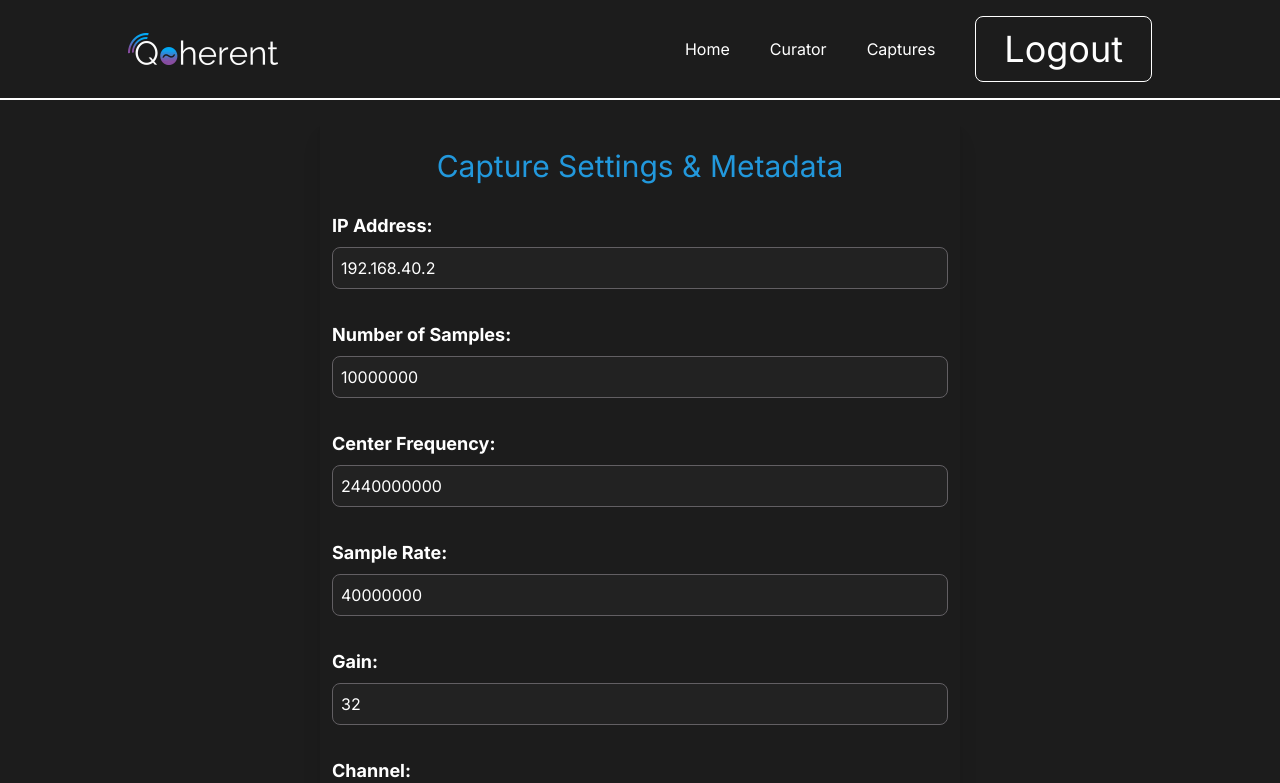
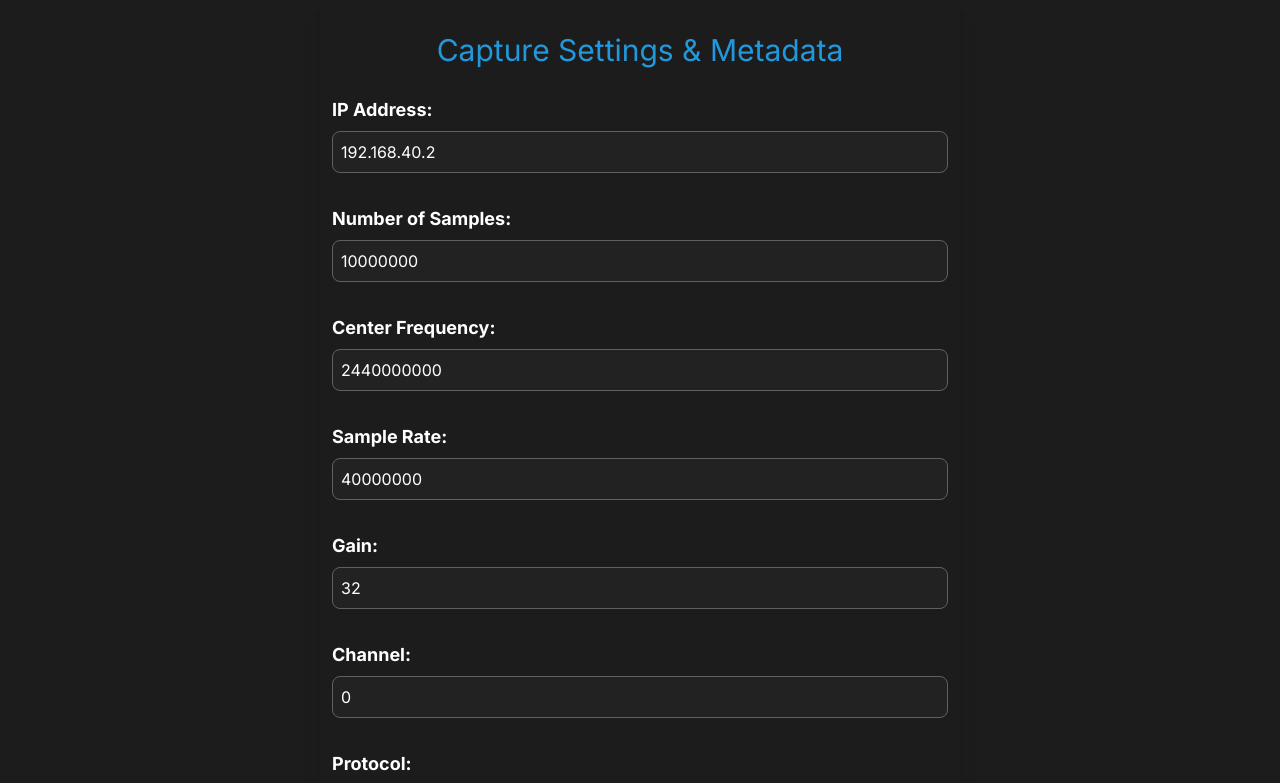
Before and after one commit to Subti/nextjs-web-curator, a Next.js app: page / in a window 1280 px wide. Shown: the top 783 px of the page. Built offline with nearby package versions, Linux system fonts and the light colour scheme.

Commit message:
Remove Header component

```diff
--- a/src/app/page.tsx
+++ b/src/app/page.tsx
@@ -19,7 +19,6 @@ export default function Home() {
   return (
     <div className="flex flex-col items-center justify-center min-h-screen text-[#625F63]">
       {/* Rendering Header component */}
-      <Header title="Capture recording from software defined radio" />
       <div className="flex flex-grow w-1/2">
         {/* Rendering Column component with all forms */}
         <CaptureForm title="Capture Settings & Metadata" forms={allForms} />
```
